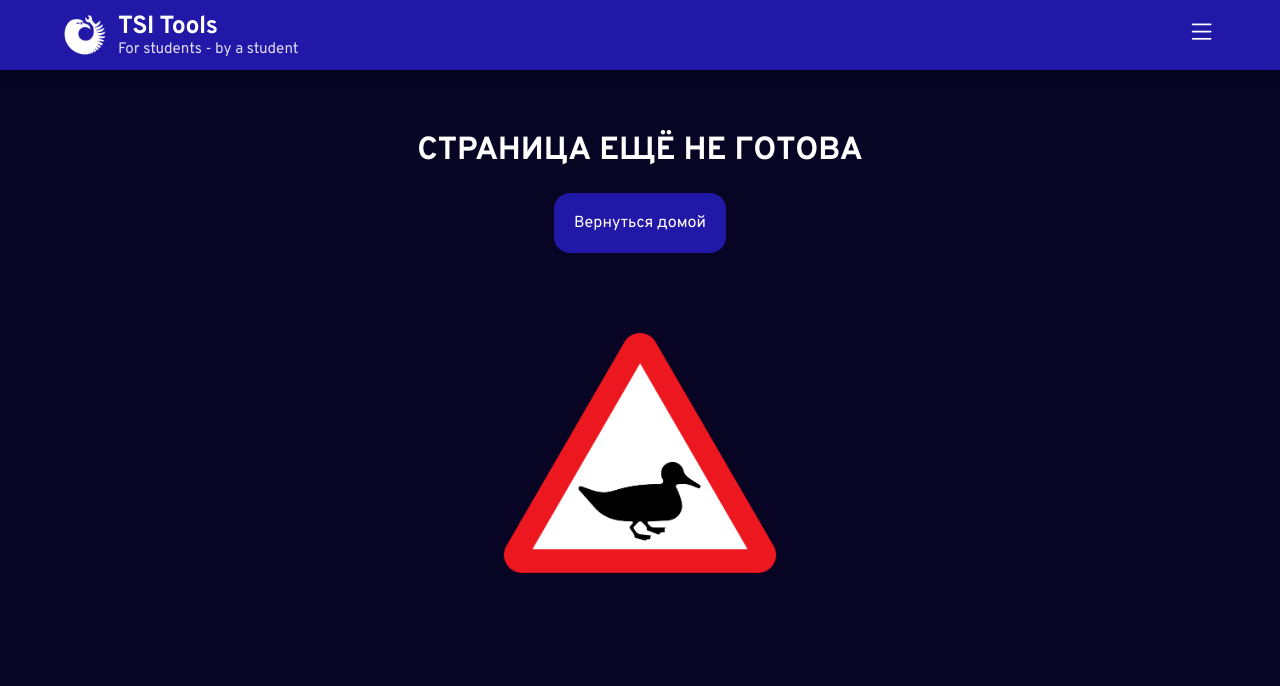
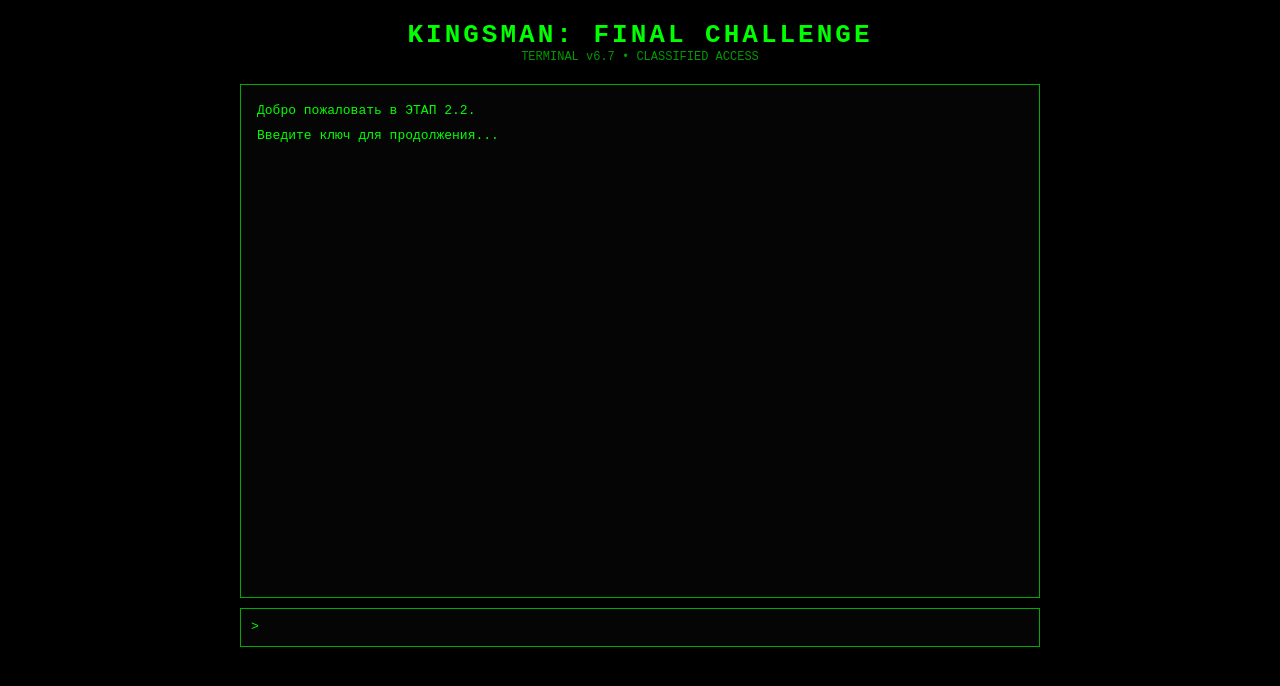
Before and after one commit to aidartheklutz/newTsiTools, a React (Vite) app: page /KINGSMAN in a window 1280 px wide. Shown: the top 686 px of the page. Built offline with nearby package versions, Linux system fonts and the light colour scheme; a web font is replaced by a local one.

Commit message:
kingsman quest

```diff
--- a/src/App.jsx
+++ b/src/App.jsx
@@ -3,6 +3,7 @@
 import GpaCalc from "./pages/GpaCalc/GpaCalc";
 import { FreshmenCalc } from "./pages/GpaCalc/FreshmenCalc";
 import { ExcuseGen } from "./pages/ExcuseGen/ExcuseGen";
+import { SecretCode } from "./pages/SecretCode/SecretCode";
 import NotFound from "./pages/NotFound/NotFound";
 
 // <Route path='' element={<HomePage />} />
@@ -14,6 +15,7 @@
       <Route path="gpa" element={<GpaCalc />} />
       <Route path="gpa/freshmen" element={<FreshmenCalc />} />
       <Route path="excusegen" element={<ExcuseGen />} />;
+      <Route path="KINGSMAN" element={<SecretCode />} />;
       <Route path="*" element={<NotFound />} />
     </Routes>
   );
--- /dev/null
+++ b/src/pages/SecretCode/SecretCode.jsx
@@ -0,0 +1,144 @@
+import React, { useState, useRef, useEffect } from "react";
+import "./background.css";
+
+export function SecretCode() {
+  const [history, setHistory] = useState([
+    "Добро пожаловать в ЭТАП 2.2.",
+    "Введите ключ для продолжения...",
+    "",
+  ]);
+  const [currentInput, setCurrentInput] = useState("");
+  const [isUnlocked, setIsUnlocked] = useState(false);
+
+  const inputRef = useRef(null);
+  const terminalRef = useRef(null);
+
+  const correctKey = "манеры лицо мужчины";
+
+  const poem = [
+    "Стоит на парте небольшой,",
+    "Но внутри бардак такой:",
+    "Ручка есть — но не сейчас,",
+    "Она исчезла в тот же час.",
+    "И ластик был… и след простыл,",
+    "Как будто кто-то пошутил.",
+    "А замазка — вот беда —",
+    "Жила там будто бы всегда,",
+    "Но стоит только ей нужна —",
+    "Её как будто нету, да.",
+    "В нём всё есть… и ничего.",
+    "Найди ответ - открой его.",
+  ];
+
+  useEffect(() => {
+    terminalRef.current?.scrollTo(0, terminalRef.current.scrollHeight);
+  }, [history]);
+
+  useEffect(() => {
+    inputRef.current?.focus();
+  }, []);
+
+  const handleSubmit = (e) => {
+    e.preventDefault();
+    if (!currentInput.trim()) return;
+
+    const next = [...history, `> ${currentInput}`];
+
+    if (currentInput.trim() === correctKey) {
+      next.push(...poem);
+      setIsUnlocked(true);
+    } else {
+      next.push("КЛЮЧ НЕВЕРНЫЙ");
+    }
+
+    setHistory(next);
+    setCurrentInput("");
+  };
+
+  return (
+    <div
+      style={{
+        minHeight: "100vh",
+        background: "#000",
+        color: "#00ff00",
+        fontFamily: "monospace",
+        display: "flex",
+        justifyContent: "center",
+        padding: 20,
+      }}
+    >
+      <div style={{ width: "100%", maxWidth: 800 }}>
+        {/* Header */}
+        <div style={{ textAlign: "center", marginBottom: 20 }}>
+          <h1 style={{ margin: 0, letterSpacing: 3 }}>
+            KINGSMAN: FINAL CHALLENGE
+          </h1>
+          <div style={{ opacity: 0.6, fontSize: 12 }}>
+            TERMINAL v6.7 • CLASSIFIED ACCESS
+          </div>
+        </div>
+
+        {/* Terminal */}
+        <div
+          ref={terminalRef}
+          style={{
+            background: "#050505",
+            border: "1px solid #00aa00",
+            padding: 16,
+            height: "60vh",
+            overflowY: "auto",
+            lineHeight: 1.6,
+            whiteSpace: "pre-wrap",
+          }}
+        >
+          {history.map((line, i) => (
+            <div key={i} style={{ marginBottom: line ? 4 : 12 }}>
+              {line}
+            </div>
+          ))}
+
+          {isUnlocked && (
+            <div style={{ marginTop: 20, color: "#00ff88" }}>
+              ДОСТУП РАЗРЕШЁН
+            </div>
+          )}
+        </div>
+
+        {/* Input */}
+        {!isUnlocked && (
+          <form
+            onSubmit={handleSubmit}
+            style={{
+              display: "flex",
+              marginTop: 10,
+              border: "1px solid #00aa00",
+              background: "#050505",
+              padding: "10px",
+            }}
+          >
+            <span style={{ marginRight: 10 }}>{">"}</span>
+            <input
+              ref={inputRef}
+              value={currentInput}
+              onChange={(e) => setCurrentInput(e.target.value)}
+              style={{
+                flex: 1,
+                background: "transparent",
+                border: "none",
+                outline: "none",
+                color: "#00ff00",
+                fontFamily: "monospace",
+              }}
+            />
+          </form>
+        )}
+
+        {isUnlocked && (
+          <div style={{ marginTop: 10, textAlign: "center" }}>
+            ПОЗДРАВЛЯЕМ, АГЕНТ. ВЫПОЛНИТЕ ДЕЙСТВИЕ ИЗ ЗАГАДКИ.
+          </div>
+        )}
+      </div>
+    </div>
+  );
+}
--- /dev/null
+++ b/src/pages/SecretCode/background.css
@@ -0,0 +1,3 @@
+html {
+    background-color: black;
+}
```
